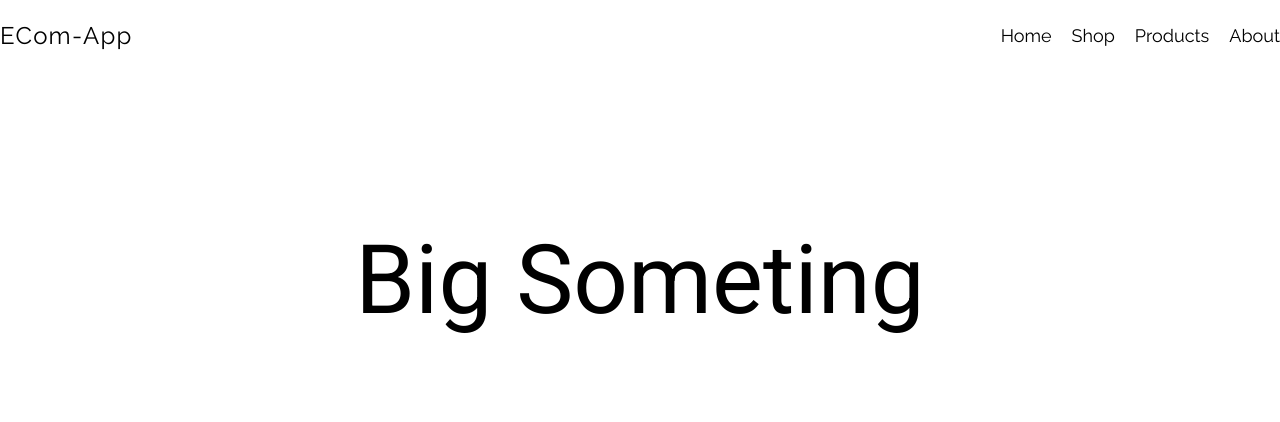
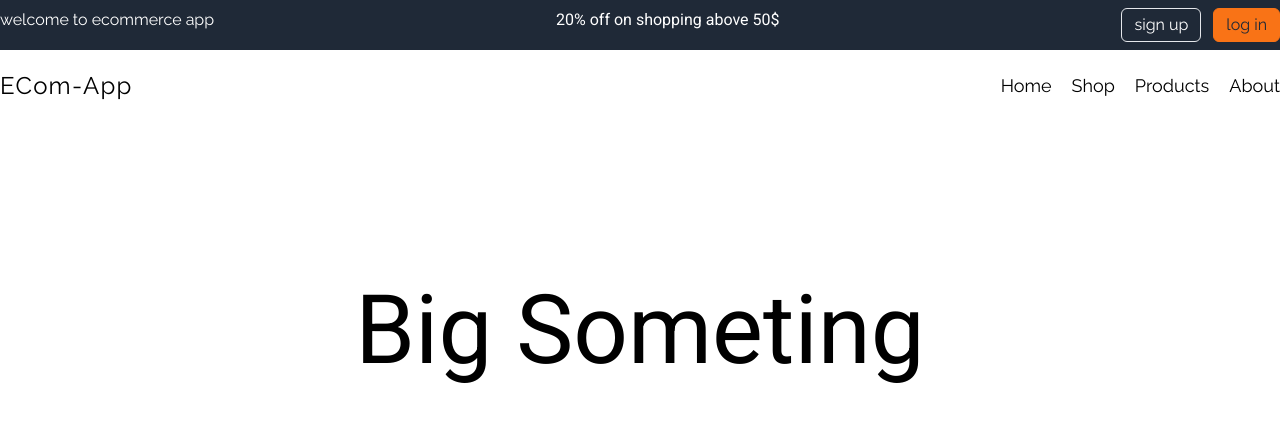
Before and after one commit to devMasrafi/Ecom-App, a Next.js app: page / in a window 1280 px wide. Shown: the top 422 px of the page. Built offline with nearby package versions, Linux system fonts and the light colour scheme.

Commit message:
added nav header

```diff
--- a/src/app/layout.js
+++ b/src/app/layout.js
@@ -1,6 +1,7 @@
 import NavBar from "@/components/NavBar";
 import "./globals.css";
 import Footer from "@/components/Footer";
+import Header from "@/components/Header";
 
 export const metadata = {
   title: "Create Next App",
@@ -11,6 +12,7 @@ export default function RootLayout({ children }) {
   return (
     <html lang="en">
       <body className="font-robotoFont">
+        <Header/>
         <NavBar />
         {children}
         <Footer/>
--- /dev/null
+++ b/src/components/Header.jsx
@@ -0,0 +1,30 @@
+'use client'
+
+import Link from "next/link"
+
+
+
+const Header = () => {
+  return (
+    <main className="bg-gray-800 py-[0.5rem] ">
+        <section className="container mx-auto flex justify-between  text-white">
+            <div className="font-ralewayFont">
+                welcome to ecommerce app
+            </div>
+            <div>
+                20&#37; off on shopping above 50&#36;
+            </div>
+            <div className="flex gap-x-3 font-ralewayFont">
+                <button className="px-3 py-1 border border-1-white bg-transparent rounded-md">
+                    <Link href={'/signup'}>sign up</Link>
+                </button>
+                <button className="px-3 py-1 border border-orange-500 bg-orange-500 text-gray-800 rounded-md hover:border-white hover:text-white hover:bg-transparent transition-all duration-300 ease-out ">
+                    <Link href={'/signin'}>log in</Link>
+                </button>
+            </div>
+        </section>
+    </main>
+  )
+}
+
+export default Header
--- a/src/components/NavBar.jsx
+++ b/src/components/NavBar.jsx
@@ -28,7 +28,7 @@ const NavBar = () => {
         <div className="flex items-center justify-between py-2">
           <div>
             <h1 className="text-2xl font-ralewayFont tracking-wider  ">
-              ECom-App
+              <Link href={'/'}>ECom-App</Link>
             </h1>
           </div>
           <div></div>
```
